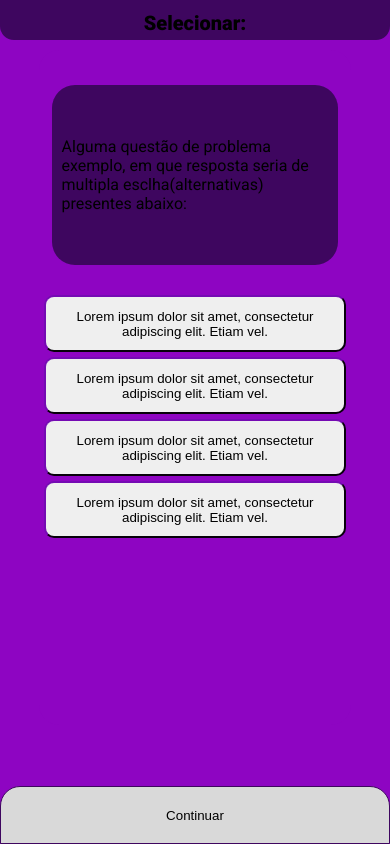
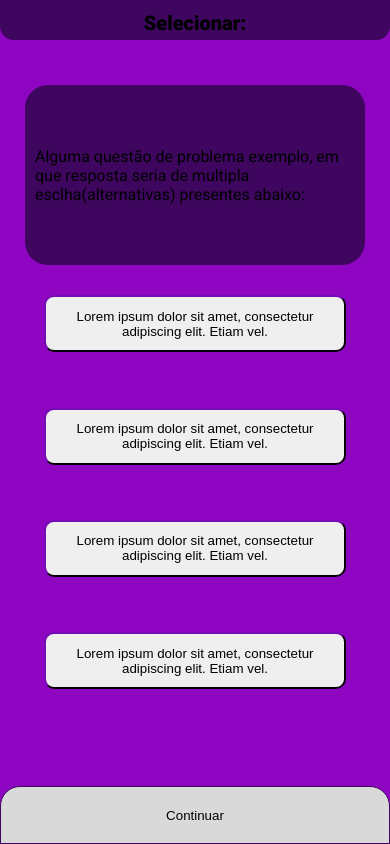
Before and after one commit to RafaelFing25/Feira-Matematica, a Next.js app: page / in a window 390 px wide. Built offline with nearby package versions, Linux system fonts and the light colour scheme.

Commit message:
Update card.module.css

```diff
--- a/styles/components/card.module.css
+++ b/styles/components/card.module.css
@@ -143,7 +143,8 @@
         background-color: #3E065F;
         border-radius: 23px;
         width: auto;
-        max-width: 95%;
+        max-width: 900px;
+        min-width: 340px;
         height: 180px;
         display: flex;
         justify-content: center;
@@ -156,8 +157,13 @@
     }
 
     .alternatives {
+        border-radius: 15px;
+        height: auto;
+        min-height: 60%;
         margin-top: 30px;
         font-size: 12px;
+        display: flex;
+        justify-content: space-between;
     }
 
     .alternativeText {
@@ -166,6 +172,8 @@
 
     .btn {
         width: auto;
+        max-width: 800px;
+        min-width: 300px;
         height: 57px;
     }
 
```
